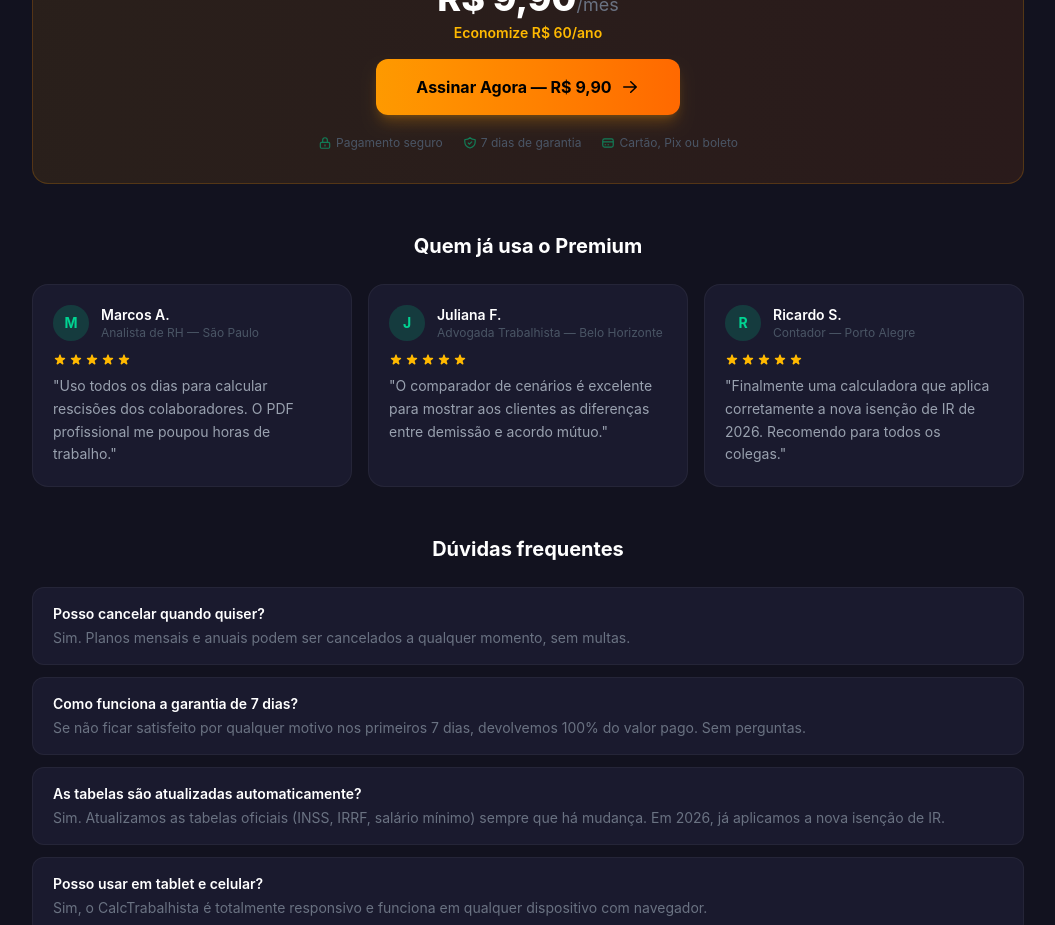
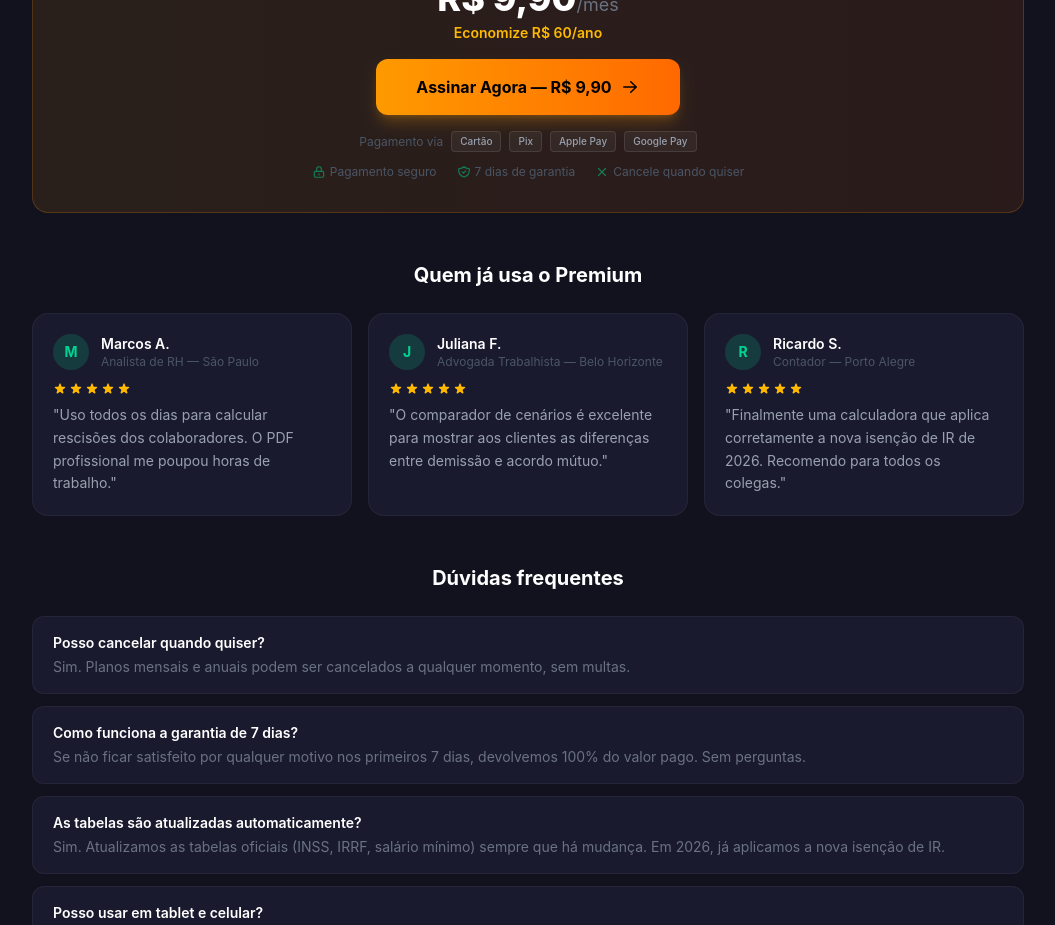
Before and after one commit to mgomespedro/calctrabalhista, a React (Vite) app: page /premium in a window 1280 px wide. Shown: the part 1100-2025 px from the top of the page, without its empty margins (112-1167 px from the left). Built offline with nearby package versions, Linux system fonts and the light colour scheme.

Commit message:
feat: integração Stripe na página Premium

```diff
--- a/src/pages/Premium.jsx
+++ b/src/pages/Premium.jsx
@@ -1,6 +1,11 @@
 import { useState } from 'react'
 import { Link } from 'react-router-dom'
 import { ANO } from '../utils/calculos'
+
+const STRIPE_LINKS = {
+  mensal: 'https://buy.stripe.com/14AbJ39Utabr11ago27g407',
+  anual: 'https://buy.stripe.com/cNi28t9Ut2IZ7pyfjY7g408',
+}
 
 const FEATURES_GRATIS = [
   '6 calculadoras trabalhistas',
@@ -68,6 +73,7 @@ export default function Premium() {
   const [planoSelecionado, setPlanoSelecionado] = useState('anual')
 
   const plano = PLANOS.find(p => p.id === planoSelecionado)
+  const stripeLink = STRIPE_LINKS[planoSelecionado]
 
   return (
     <div className="max-w-5xl mx-auto px-4 py-8 sm:py-12">
@@ -160,7 +166,9 @@ export default function Premium() {
 
       {/* CTA principal */}
       <div className="bg-gradient-to-r from-amber-500/10 to-orange-500/10 border border-amber-500/20 rounded-2xl p-8 text-center mb-12">
-        <p className="text-gray-400 text-sm mb-1">Plano selecionado: <strong className="text-white">{plano.nome}</strong></p>
+        <p className="text-gray-400 text-sm mb-1">
+          Plano selecionado: <strong className="text-white">{plano.nome}</strong>
+        </p>
         <p className="text-4xl font-extrabold text-white mb-1">
           R$ {plano.preco.toFixed(2).replace('.', ',')}
           <span className="text-gray-500 text-lg font-normal">/{plano.periodo}</span>
@@ -170,10 +178,11 @@ export default function Premium() {
         )}
         {!plano.economia && <div className="mb-4" />}
 
-        {/* Botão — href será substituído pelo link Hotmart */}
+        {/* Botão Stripe */}
         <a
-          href="#"
-          onClick={e => { e.preventDefault(); alert('Gateway de pagamento em breve!') }}
+          href={stripeLink}
+          target="_blank"
+          rel="noopener noreferrer"
           className="inline-flex items-center gap-2 bg-gradient-to-r from-amber-500 to-orange-500 hover:from-amber-400 hover:to-orange-400 text-black font-bold px-10 py-4 rounded-xl shadow-lg shadow-amber-500/25 hover:shadow-amber-500/40 transition-all duration-200 text-base"
         >
           Assinar Agora — R$ {plano.preco.toFixed(2).replace('.', ',')}
@@ -182,7 +191,18 @@ export default function Premium() {
           </svg>
         </a>
 
-        <div className="flex items-center justify-center gap-5 mt-5 text-gray-600 text-xs">
+        {/* Métodos de pagamento aceites */}
+        <div className="flex items-center justify-center gap-2 mt-4 mb-2">
+          <span className="text-gray-600 text-xs">Pagamento via</span>
+          <div className="flex items-center gap-2">
+            <span className="bg-white/5 border border-white/10 rounded px-2 py-0.5 text-[10px] text-gray-400 font-medium">Cartão</span>
+            <span className="bg-white/5 border border-white/10 rounded px-2 py-0.5 text-[10px] text-gray-400 font-medium">Pix</span>
+            <span className="bg-white/5 border border-white/10 rounded px-2 py-0.5 text-[10px] text-gray-400 font-medium">Apple Pay</span>
+            <span className="bg-white/5 border border-white/10 rounded px-2 py-0.5 text-[10px] text-gray-400 font-medium">Google Pay</span>
+          </div>
+        </div>
+
+        <div className="flex items-center justify-center gap-5 mt-3 text-gray-600 text-xs">
           <span className="flex items-center gap-1">
             <svg className="w-3.5 h-3.5 text-emerald-500/60" fill="none" stroke="currentColor" viewBox="0 0 24 24">
               <path strokeLinecap="round" strokeLinejoin="round" strokeWidth={2} d="M12 15v2m-6 4h12a2 2 0 002-2v-6a2 2 0 00-2-2H6a2 2 0 00-2 2v6a2 2 0 002 2zm10-10V7a4 4 0 00-8 0v4h8z" />
@@ -197,9 +217,9 @@ export default function Premium() {
           </span>
           <span className="flex items-center gap-1">
             <svg className="w-3.5 h-3.5 text-emerald-500/60" fill="none" stroke="currentColor" viewBox="0 0 24 24">
-              <path strokeLinecap="round" strokeLinejoin="round" strokeWidth={2} d="M3 10h18M7 15h1m4 0h1m-7 4h12a3 3 0 003-3V8a3 3 0 00-3-3H6a3 3 0 00-3 3v8a3 3 0 003 3z" />
+              <path strokeLinecap="round" strokeLinejoin="round" strokeWidth={2} d="M6 18L18 6M6 6l12 12" />
             </svg>
-            Cartão, Pix ou boleto
+            Cancele quando quiser
           </span>
         </div>
       </div>
@@ -267,8 +287,9 @@ export default function Premium() {
         <p className="text-gray-500 text-sm mb-4">Ainda em dúvida? O plano gratuito continua disponível para sempre.</p>
         <div className="flex flex-col sm:flex-row items-center justify-center gap-3">
           <a
-            href="#"
-            onClick={e => { e.preventDefault(); alert('Gateway de pagamento em breve!') }}
+            href={stripeLink}
+            target="_blank"
+            rel="noopener noreferrer"
             className="w-full sm:w-auto inline-flex items-center justify-center gap-2 bg-gradient-to-r from-amber-500 to-orange-500 hover:from-amber-400 hover:to-orange-400 text-black font-bold px-8 py-3.5 rounded-xl shadow-lg shadow-amber-500/25 transition-all duration-200 text-base"
           >
             Assinar Premium
```
